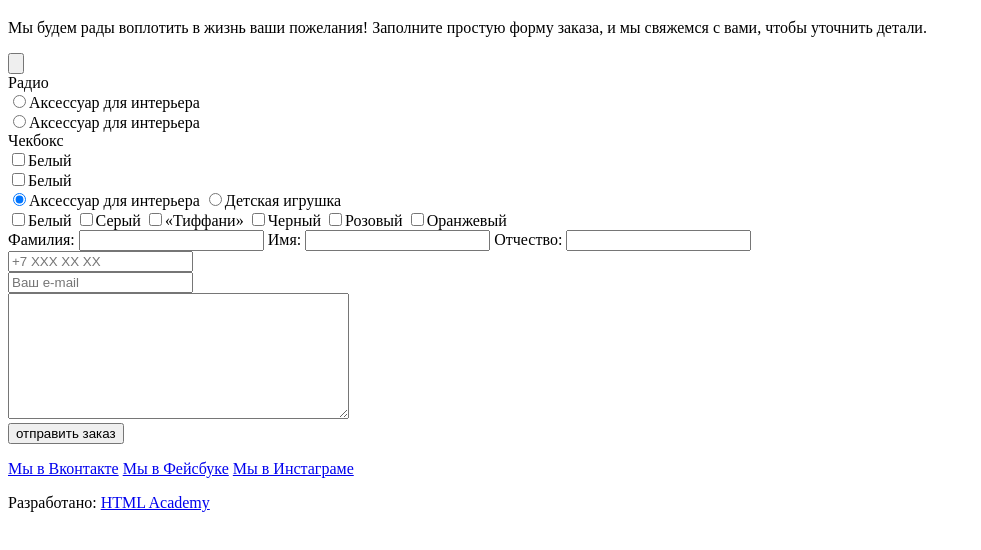
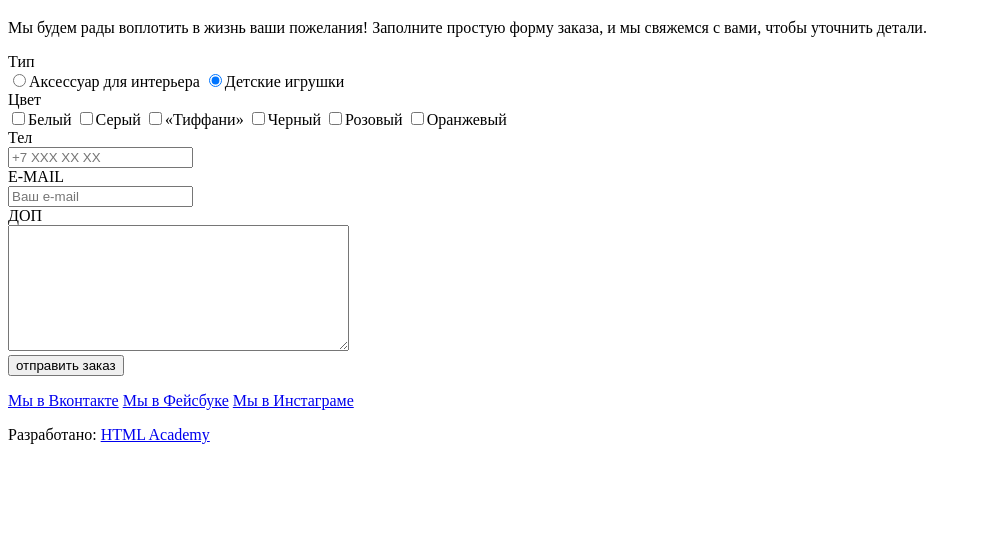
Before and after one commit to bogatskiy/165631-mishka, a website: page form.html in a window 1280 px wide. Shown: the part 212-762 px from the top of the page, without its empty margins (0-981 px from the left). Drawn offline with Linux system fonts and the light colour scheme.

Commit message:
разметка страниц мобильной версии проекта

```diff
--- a/form.html
+++ b/form.html
@@ -6,7 +6,7 @@
   </head>
   <body>
       <header class="page-header">
-          <img class="page-logo" src="http://placehold.it/86x35">
+          <a href="#"><img class="page-logo" src="http://placehold.it/86x35"></a>
           <nav class="main-nav">
               <ul class="main-nav__list">
                   <li class="main-nav__item"><a class="main-nav__link" href="#">Каталог товаров</a></li>
@@ -24,49 +24,20 @@
               <p class="form__text">
                   Мы будем рады воплотить в жизнь ваши пожелания! Заполните простую форму заказа, и мы свяжемся с вами, чтобы уточнить детали.
               </p>
-
               <div class="form__item">
                   <div class="form__item-tittle">
-
+                    Тип
                   </div>
                   <div class="form__list">
-
-                  </div>
-                  <label for=""><input type="button" name="name" value=""></label>
-              </div>
-
-              <div class="form__group">
-                  <div class="input-box">
-                      <div class="input-box__title">
-                        Радио
-                      </div>
-                      <div class="input-box__list">
-                          <div class="input-box__item b-radio">
                       <label for="radio__interior"><input type="radio" name="form__type" value="" id="radio__interior" checked>Аксессуар для интерьера</label>
-                          </div>
-                          <div class="input-box__item b-radio">
-                              <label for="radio__interior"><input type="radio" name="form__type" value="" id="radio__interior" checked>Аксессуар для интерьера</label>
+                      <label for="radio__interior"><input type="radio" name="form__type" value="" id="radio__toy" checked>Детские игрушки</label>
                   </div>
               </div>
+              <div class="form__item">
+                  <div class="form__item-tittle">
+                    Цвет
                   </div>
-                  <div class="input-box">
-                      <div class="input-box__title">
-                        Чекбокс
-                      </div>
-                      <div class="input-box__list">
-                          <div class="input-box__item b-check">
-                              <label for="white"><input id="white" type="checkbox" name="white" value="">Белый</label>
-                          </div>
-                          <div class="input-box__item b-check">
-                              <label for="white"><input id="white" type="checkbox" name="white" value="">Белый</label>
-                          </div>
-                      </div>
-                  </div>
-
-                  <label for="radio__interior"><input type="radio" name="form__type" value="" id="radio__interior" checked>Аксессуар для интерьера</label>
-                  <label for="radio__toy"><input type="radio" name="form__type" value="" id="radio__toy">Детская игрушка</label>
-              </div>
-              <div class="form__color">
+                  <div class="form__list">
                       <label for="white"><input id="white" type="checkbox" name="white" value="">Белый</label>
                       <label for="gray"><input id="gray" type="checkbox" name="gray" value="">Серый</label>
                       <label for="tiffani"><input id="tiffani" type="checkbox" name="tiffani" value="">«Тиффани»</label>
@@ -74,22 +45,30 @@
                       <label for="pink"><input id="pink" type="checkbox" name="pink" value="">Розовый</label>
                       <label for="orange"><input id="orange" type="checkbox" name="orange" value="">Оранжевый</label>
                   </div>
-              <div class="form-fio">
-                  <label class="fio__label fio__label--surname" for="surname">Фамилия:</label>
-                  <input class="fio__input fio__input--surname" type="text" name="lastname" value="" id="surname">
-                  <label class="fio__label fio__label--name" for="name">Имя:</label>
-                  <input class="fio__input fio__input--name" type="text" name="name" value="" id="name">
-                  <label class="fio__label fio__label--patronymic" for="patronymic">Отчество:</label>
-                  <input class="fio__input fio__input--patronymic" type="text" name="patronymic" value="" id="patronymic">
               </div>
-              <div class="form__tel">
+              <div class="form__item">
+                  <div class="form__item-tittle">
+                    Тел
+                  </div>
+                  <div class="form__list">
                       <input class="" type="tel" name="name" value="" placeholder="+7 XXX XX XX">
                   </div>
-              <div class="form__email">
+              </div>
+              <div class="form__item">
+                  <div class="form__item-tittle">
+                    E-MAIL
+                  </div>
+                  <div class="form__list">
                       <input type="email" name="name" value="" placeholder="Ваш e-mail">
                   </div>
-              <div class="form__dop">
+              </div>
+              <div class="form__item">
+                  <div class="form__item-tittle">
+                    ДОП
+                  </div>
+                  <div class="form__list">
                       <textarea name="name" rows="8" cols="40"></textarea>
+                  </div>
               </div>
               <button type="submit" name="button">отправить заказ</button>
         </form>
```
Lines whose indentation alone changed are shown as unchanged.
